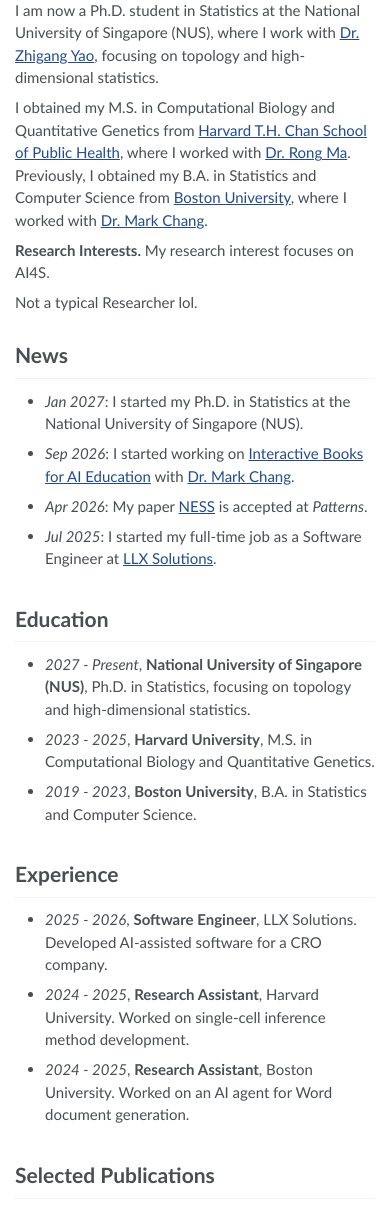
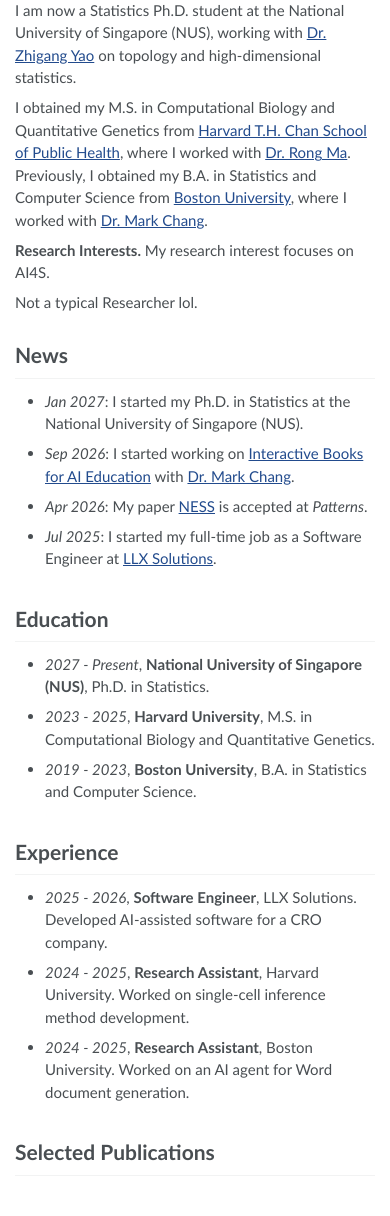
Before and after one commit to Cathylixi/Cathylixi.github.io, a Jekyll site: the page built from _pages/about.md, in a window 390 px wide and 1400 px high, cut to the strip 184-1400 px from the top of the window. Built offline with Jekyll 4.4.1, drawn with Linux system fonts in a browser that asks for light colours.

Commit message:
Tighten PhD profile and education text

```diff
--- a/_pages/about.md
+++ b/_pages/about.md
@@ -10,7 +10,7 @@
 
 <span class='anchor' id='about-me'></span>
 
-I am now a Ph.D. student in Statistics at the National University of Singapore (NUS), where I work with [Dr. Zhigang Yao](https://zhigang-yao.github.io/), focusing on topology and high-dimensional statistics.
+<p class="phd-intro">I am now a Statistics Ph.D. student at the National University of Singapore (NUS), working with <a href="https://zhigang-yao.github.io/">Dr. Zhigang Yao</a> on topology and high-dimensional statistics.</p>
 
 I obtained my M.S. in Computational Biology and Quantitative Genetics from [Harvard T.H. Chan School of Public Health](https://hsph.harvard.edu/), where I worked with [Dr. Rong Ma](https://hsph.harvard.edu/profile/rong-ma/). Previously, I obtained my B.A. in Statistics and Computer Science from [Boston University](https://www.bu.edu/), where I worked with [Dr. Mark Chang](https://www.bu.edu/sph/profile/mark-chang/).
 
@@ -31,7 +31,7 @@
 
 # Education
 
-- *2027 - Present*, **National University of Singapore (NUS)**, Ph.D. in Statistics, focusing on topology and high-dimensional statistics.
+- *2027 - Present*, **National University of Singapore (NUS)**, Ph.D. in Statistics.
 - *2023 - 2025*, **Harvard University**, M.S. in Computational Biology and Quantitative Genetics.
 - *2019 - 2023*, **Boston University**, B.A. in Statistics and Computer Science.
 
@@ -46,6 +46,13 @@
 <span class='anchor' id='publications'></span>
 
 <style>
+  @media (min-width: 1280px) {
+    .phd-intro {
+      white-space: nowrap;
+      font-size: 0.9em;
+    }
+  }
+
   .pub-authors { color: #888; }
   .pub-me { color: #000; font-weight: bold; border: 1px solid #000; border-radius: 4px; padding: 1px 4px; margin: 0 2px; }
   .pub-venue { color: #000; font-weight: bold; font-style: normal; }
```
